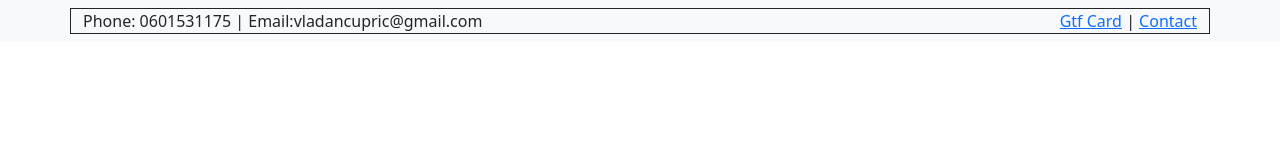
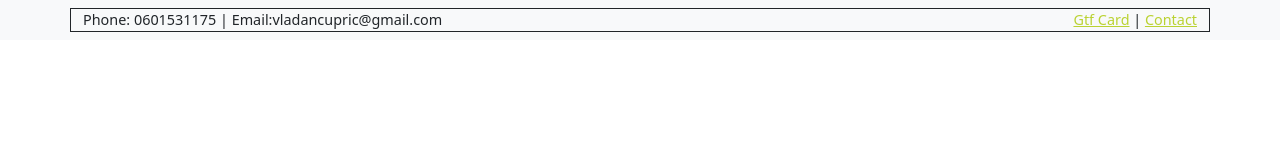
Before and after one commit to VladanStar/ShopBootstrapTask, a plain HTML site: page index.html in a window 1280 px wide. Drawn offline with nearby package versions, Linux system fonts and the light colour scheme.

Commit message:
Add commits

```diff
--- a/index.html
+++ b/index.html
@@ -1,30 +1,36 @@
 <!DOCTYPE html>
 <html>
   <head>
-    <meta charset='utf-8'>
-    <meta http-equiv='X-UA-Compatible' content='IE=edge'>
+    <meta charset="utf-8" />
+    <meta http-equiv="X-UA-Compatible" content="IE=edge" />
     <title>WebShop</title>
-    <meta name='viewport' content='width=device-width, initial-scale=1'>
-    <link rel='stylesheet' type='text/css' media='screen' href='main.css'>
+    <meta name="viewport" content="width=device-width, initial-scale=1" />
+    <link rel="stylesheet" type="text/css" media="screen" href="main.css" />
     <!-- CSS only -->
-    <link href="https://cdn.jsdelivr.net/npm/bootstrap@5.2.1/dist/css/bootstrap.min.css" rel="stylesheet"
-        integrity="sha384-iYQeCzEYFbKjA/T2uDLTpkwGzCiq6soy8tYaI1GyVh/UjpbCx/TYkiZhlZB6+fzT" crossorigin="anonymous">
-
+    <link
+      href="https://cdn.jsdelivr.net/npm/bootstrap@5.2.1/dist/css/bootstrap.min.css"
+      rel="stylesheet"
+      integrity="sha384-iYQeCzEYFbKjA/T2uDLTpkwGzCiq6soy8tYaI1GyVh/UjpbCx/TYkiZhlZB6+fzT"
+      crossorigin="anonymous"
+    />
   </head>
   <body>
     <!-- topbar -->
     <section class="topbar bg-light py-2">
-        <article class="container border border-dark d-flex justify-content-between">
+      <article
+        class="container border border-dark d-flex justify-content-between"
+      >
         <div>Phone: 0601531175 | Email:vladancupric@gmail.com</div>
         <div><a href="#">Gtf Card</a> | <a href="">Contact</a></div>
       </article>
-
     </section>
 
     <!-- JavaScript Bundle with Popper -->
-    <script src="https://cdn.jsdelivr.net/npm/bootstrap@5.2.1/dist/js/bootstrap.bundle.min.js"
+    <script
+      src="https://cdn.jsdelivr.net/npm/bootstrap@5.2.1/dist/js/bootstrap.bundle.min.js"
       integrity="sha384-u1OknCvxWvY5kfmNBILK2hRnQC3Pr17a+RTT6rIHI7NnikvbZlHgTPOOmMi466C8"
-        crossorigin="anonymous"></script>
-        <script src='main.js'></script>
+      crossorigin="anonymous"
+    ></script>
+    <script src="main.js"></script>
   </body>
 </html>
--- a/main.css
+++ b/main.css
@@ -1,5 +1,30 @@
 :root {
-    -primary:#2080be;
-    -secondary: #ef7e22;
-    -accents:#bad232;
+    --primary:#2080be;
+    --secondary: #ef7e22;
+    --accents:#bad232;
+    --text:#333333;
+    --white: #white;
+    --gray:gray;
+    --font:16px;
+    --transition: .3s linear;
 }
+/* ******************
+basic styles
+***************** */
+body {
+    font-size:var(--font);
+    color:var(--text);
+
+}
+/* ******************
+topbar
+***************** */
+.topbar {
+    font-size: 0.9rem;
+}
+.topbar a {
+    color:var(--accents);
+}
+.top a:hover {
+    color: var(--primary);
+}
```
Lines whose indentation alone changed are shown as unchanged.
